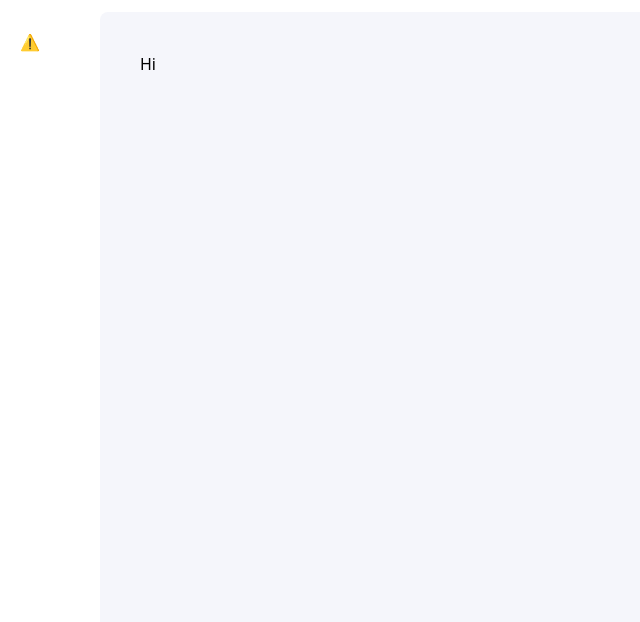
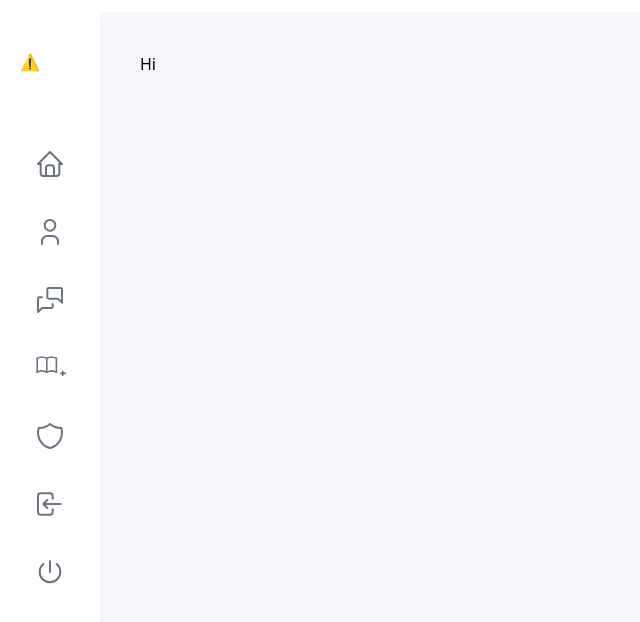
Before and after one commit to aushamim/Library-Management-System-Client, a React (Create React App) app: page / in a window 1280 px wide. Shown: the top 622 px of the page, without its empty margins (0-640 px from the left). Built offline with nearby package versions, Linux system fonts and the light colour scheme; no server answers.

Commit message:
Added Navbar

```diff
--- a/src/App.css
+++ b/src/App.css
@@ -7,3 +7,7 @@
     rgba(204, 251, 241, 1) 100%
   );
 }
+
+.nav-tooltip {
+  @apply font-semibold text-gray-500 bg-white absolute left-24 p-2 w-max rounded-md z-10 scale-0 group-hover:scale-100 transition origin-left shadow-sm;
+}
--- a/src/Components/Navigation/Navigation.js
+++ b/src/Components/Navigation/Navigation.js
@@ -3,8 +3,9 @@ import { Link } from "react-router-dom";
 
 const Navigation = () => {
   return (
-    <div className="p-5 pt-0">
+    <div className="p-5 text-center navigation">
       <Link to="/">
+        <div className="mb-12">
           <lottie-player
             src="https://assets9.lottiefiles.com/packages/lf20_n2yhd0lo.json"
             background="transparent"
@@ -13,6 +14,173 @@ const Navigation = () => {
             loop
             autoplay
           ></lottie-player>
+        </div>
+      </Link>
+
+      {/* Home */}
+      <Link to="/">
+        <div className="flex flex-col justify-center items-center my-5 p-2 group relative">
+          <svg
+            xmlns="http://www.w3.org/2000/svg"
+            className="icon icon-tabler icon-tabler-home"
+            width="32"
+            height="32"
+            viewBox="0 0 24 24"
+            strokeWidth="1.5"
+            stroke="#6b7280"
+            fill="none"
+            strokeLinecap="round"
+            strokeLinejoin="round"
+          >
+            <path stroke="none" d="M0 0h24v24H0z" fill="none" />
+            <polyline points="5 12 3 12 12 3 21 12 19 12" />
+            <path d="M5 12v7a2 2 0 0 0 2 2h10a2 2 0 0 0 2 -2v-7" />
+            <path d="M9 21v-6a2 2 0 0 1 2 -2h2a2 2 0 0 1 2 2v6" />
+          </svg>
+          <span className="nav-tooltip">Home</span>
+        </div>
+      </Link>
+
+      {/* Profile */}
+      <Link to="/user/">
+        <div className="flex flex-col justify-center items-center my-5 p-2 group relative">
+          <svg
+            xmlns="http://www.w3.org/2000/svg"
+            className="icon icon-tabler icon-tabler-user"
+            width="32"
+            height="32"
+            viewBox="0 0 24 24"
+            strokeWidth="1.5"
+            stroke="#6b7280"
+            fill="none"
+            strokeLinecap="round"
+            strokeLinejoin="round"
+          >
+            <path stroke="none" d="M0 0h24v24H0z" fill="none" />
+            <circle cx="12" cy="7" r="4" />
+            <path d="M6 21v-2a4 4 0 0 1 4 -4h4a4 4 0 0 1 4 4v2" />
+          </svg>
+          <span className="nav-tooltip">Profile</span>
+        </div>
+      </Link>
+
+      {/* Forum */}
+      <Link to="/users">
+        <div className="flex flex-col justify-center items-center my-5 p-2 group relative">
+          <svg
+            xmlns="http://www.w3.org/2000/svg"
+            className="icon icon-tabler icon-tabler-messages"
+            width="32"
+            height="32"
+            viewBox="0 0 24 24"
+            strokeWidth="1.5"
+            stroke="#6b7280"
+            fill="none"
+            strokeLinecap="round"
+            strokeLinejoin="round"
+          >
+            <path stroke="none" d="M0 0h24v24H0z" fill="none" />
+            <path d="M21 14l-3 -3h-7a1 1 0 0 1 -1 -1v-6a1 1 0 0 1 1 -1h9a1 1 0 0 1 1 1v10" />
+            <path d="M14 15v2a1 1 0 0 1 -1 1h-7l-3 3v-10a1 1 0 0 1 1 -1h2" />
+          </svg>
+          <span className="nav-tooltip">Forum</span>
+        </div>
+      </Link>
+
+      {/* Add Book */}
+      <Link to="/add">
+        <div className="flex flex-col justify-center items-center my-5 p-2 group relative">
+          <svg
+            xmlns="http://www.w3.org/2000/svg"
+            className="icon icon-tabler icon-tabler-book"
+            width="32"
+            height="32"
+            viewBox="0 0 30 30"
+            strokeWidth="1.5"
+            stroke="#6b7280"
+            fill="none"
+            strokeLinecap="round"
+            strokeLinejoin="round"
+          >
+            <path stroke="none" d="M0 0h24v24H0z" fill="none" />
+            <path d="M3 19a9 9 0 0 1 9 0a9 9 0 0 1 9 0" />
+            <path d="M3 6a9 9 0 0 1 9 0a9 9 0 0 1 9 0" />
+            <line x1="3" y1="6" x2="3" y2="19" />
+            <line x1="12" y1="6" x2="12" y2="19" />
+            <line x1="21" y1="6" x2="21" y2="19" />
+            <line x1="27" y1="18" x2="27" y2="22" />
+            <line x1="25" y1="20" x2="30" y2="20" />
+          </svg>
+          <span className="nav-tooltip">Add New Book</span>
+        </div>
+      </Link>
+
+      {/* Admin Panel */}
+      <Link to="/add">
+        <div className="flex flex-col justify-center items-center my-5 p-2 group relative">
+          <svg
+            xmlns="http://www.w3.org/2000/svg"
+            className="icon icon-tabler icon-tabler-shield"
+            width="32"
+            height="32"
+            viewBox="0 0 24 24"
+            strokeWidth="1.5"
+            stroke="#6b7280"
+            fill="none"
+            strokeLinecap="round"
+            strokeLinejoin="round"
+          >
+            <path stroke="none" d="M0 0h24v24H0z" fill="none" />
+            <path d="M12 3a12 12 0 0 0 8.5 3a12 12 0 0 1 -8.5 15a12 12 0 0 1 -8.5 -15a12 12 0 0 0 8.5 -3" />
+          </svg>
+          <span className="nav-tooltip">Admin Panel</span>
+        </div>
+      </Link>
+
+      {/* Log-in */}
+      <Link to="/add">
+        <div className="flex flex-col justify-center items-center my-5 p-2 group relative">
+          <svg
+            xmlns="http://www.w3.org/2000/svg"
+            className="icon icon-tabler icon-tabler-login"
+            width="32"
+            height="32"
+            viewBox="0 0 24 24"
+            strokeWidth="1.5"
+            stroke="#6b7280"
+            fill="none"
+            strokeLinecap="round"
+            strokeLinejoin="round"
+          >
+            <path stroke="none" d="M0 0h24v24H0z" fill="none" />
+            <path d="M14 8v-2a2 2 0 0 0 -2 -2h-7a2 2 0 0 0 -2 2v12a2 2 0 0 0 2 2h7a2 2 0 0 0 2 -2v-2" />
+            <path d="M20 12h-13l3 -3m0 6l-3 -3" />
+          </svg>
+          <span className="nav-tooltip">Log In</span>
+        </div>
+      </Link>
+
+      {/* Logout */}
+      <Link to="/add">
+        <div className="flex flex-col justify-center items-center my-5 p-2 group relative">
+          <svg
+            xmlns="http://www.w3.org/2000/svg"
+            className="icon icon-tabler icon-tabler-power"
+            width="32"
+            height="32"
+            viewBox="0 0 24 24"
+            strokeWidth="1.5"
+            stroke="#6b7280"
+            fill="none"
+            strokeLinecap="round"
+            strokeLinejoin="round"
+          >
+            <path stroke="none" d="M0 0h24v24H0z" fill="none" />
+            <path d="M7 6a7.75 7.75 0 1 0 10 0" />
+            <line x1="12" y1="4" x2="12" y2="12" />
+          </svg>
+          <span className="nav-tooltip">Log Out</span>
+        </div>
       </Link>
     </div>
   );
```
Lines whose indentation alone changed are shown as unchanged.
